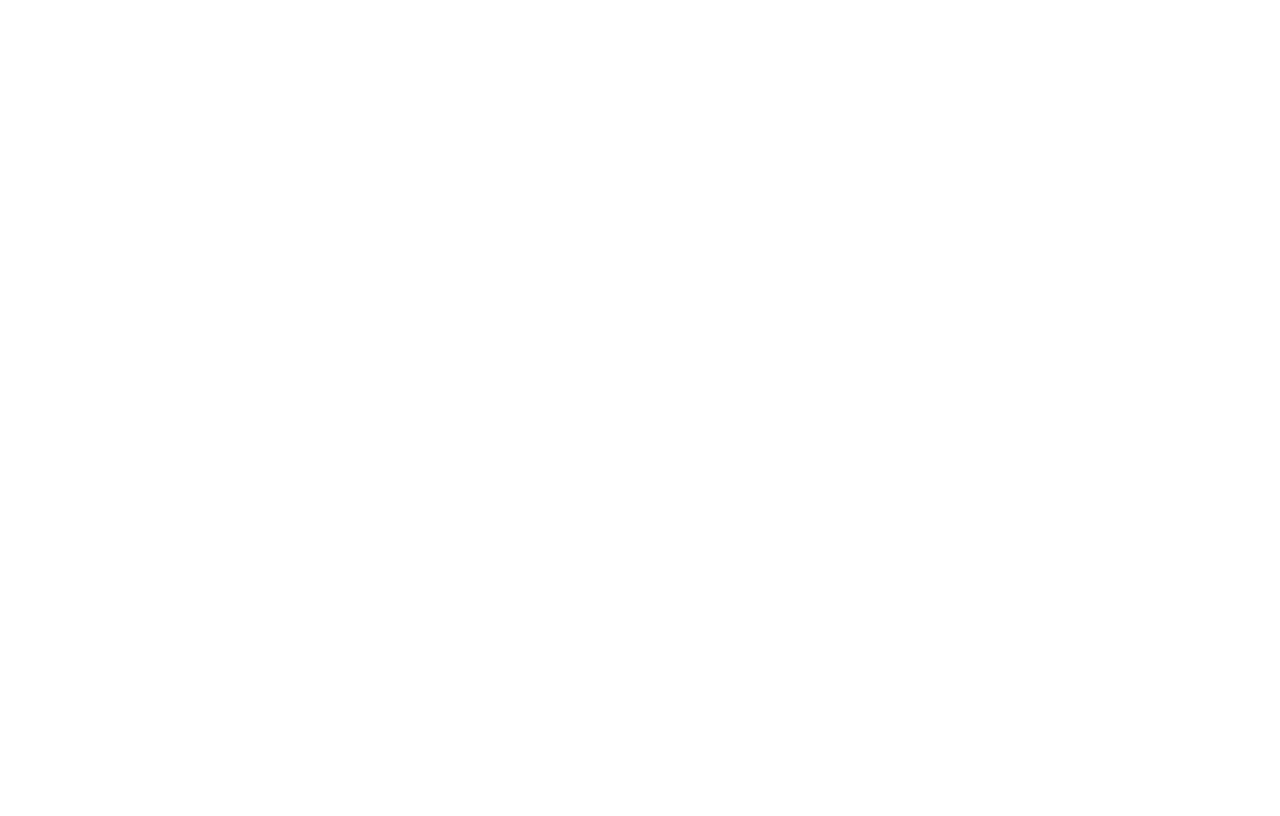
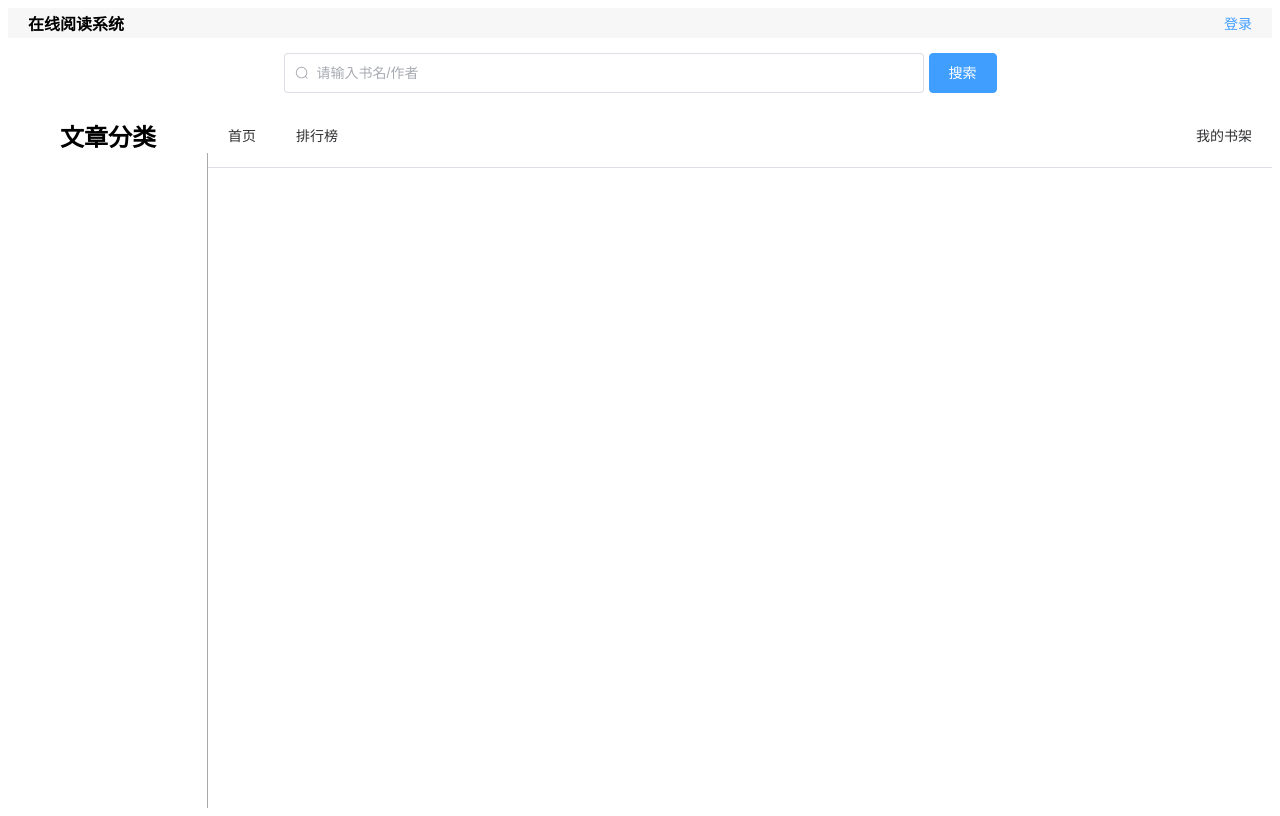
Before and after one commit to G-dddg/e-reading, a Vue app: page /books in a window 1280 px wide. Before the commit this address had no page. Built offline with nearby package versions, Linux system fonts and the light colour scheme; no server answers.

Commit message:
书城页面框架及静态跳转

```diff
--- a/package.json
+++ b/package.json
@@ -32,6 +32,7 @@
     "lint-staged": "^15.5.0",
     "pinia-plugin-persistedstate": "^4.2.0",
     "prettier": "3.5.3",
+    "sass": "^1.86.0",
     "unplugin-auto-import": "^19.1.1",
     "unplugin-vue-components": "^28.4.1",
     "vite": "^6.2.1",
--- a/src/api/user.js
+++ b/src/api/user.js
@@ -10,3 +10,5 @@
     userPassword,
     userSex
   })
+export const userGetInfoService = () => request.get('/user/info')
+export const userLogoutService = () => request.post('/user/logout')
--- a/src/router/index.js
+++ b/src/router/index.js
@@ -3,8 +3,9 @@
 const router = createRouter({
   history: createWebHistory(import.meta.env.BASE_URL),
   routes: [
-    { path: '/', redirect: '/login' },
-    { path: '/login', component: () => import('@/views/login/index.vue') }
+    { path: '/', redirect: '/books' },
+    { path: '/login', component: () => import('@/views/login/index.vue') },
+    { path: '/books', component: () => import('@/views/books/BookLayout.vue') }
   ]
 })
 
--- a/src/stores/modules/user.js
+++ b/src/stores/modules/user.js
@@ -1,6 +1,6 @@
 import { defineStore } from 'pinia'
 import { ref } from 'vue'
-
+import { userGetInfoService } from '@/api/user'
 export const useUserStore = defineStore(
   'user',
   () => {
@@ -25,6 +25,10 @@
       version: 0,
       vipTime: ''
     })
+    const getUserInfo = async () => {
+      const res = await userGetInfoService()
+      userInfo.value = res.data
+    }
     const setUserInfo = (newUserInfo) => {
       userInfo.value = newUserInfo
     }
@@ -46,7 +50,7 @@
       token,
       setTocken,
       removeToken,
-      userInfo,
+      getUserInfo,
       setUserInfo,
       removeUserInfo
     }
--- /dev/null
+++ b/src/utils/methods.js
@@ -0,0 +1,14 @@
+import { useUserStore } from '@/stores'
+import router from '@/router'
+import { ElMessageBox } from 'element-plus'
+
+export const confirmTocken = async () => {
+  if (!useUserStore.tocken) {
+    await ElMessageBox.confirm('您还未登录', '温馨提示', {
+      type: 'warning',
+      confirmButtonText: '去登录',
+      cancelButtonText: '返回'
+    })
+    router.push('/login')
+  }
+}
--- /dev/null
+++ b/src/views/books/BookLayout.vue
@@ -0,0 +1,167 @@
+<script setup>
+import {
+  Search,
+  CaretBottom,
+  User,
+  SwitchButton
+} from '@element-plus/icons-vue'
+import { onMounted } from 'vue'
+import { useUserStore } from '@/stores'
+import { useRouter } from 'vue-router'
+import { userLogoutService } from '@/api/user'
+import { confirmTocken } from '@/utils/methods'
+//获取用户信息
+const userStore = useUserStore()
+onMounted(() => {
+  if (!userStore.token) userStore.getUserInfo()
+  // userStore.userName = 'asdasd'
+})
+//路由
+const router = useRouter()
+//退出登录
+const handleLogout = async () => {
+  await ElMessageBox.confirm('你确认要进行退出么', '温馨提示', {
+    type: 'warning',
+    confirmButtonText: '确认',
+    cancelButtonText: '取消'
+  })
+  await userLogoutService()
+  userStore.removeUserInfo()
+  ElMessage.success('退出成功')
+  router.push('/login')
+}
+const handleSelect = (key) => {
+  if (key === 'bookshelf') {
+    confirmTocken()
+  }
+}
+//处理菜单
+</script>
+<template>
+  <el-container class="layout-container">
+    <el-header>
+      <div class="header">
+        <span><strong>在线阅读系统</strong></span>
+        <el-dropdown v-if="userStore.userName !== undefined">
+          <span class="el-dropdown__box">
+            <span>用户：{{ userStore.userName }}</span>
+            <el-icon><CaretBottom /></el-icon>
+          </span>
+          <template #dropdown>
+            <el-dropdown-menu>
+              <el-dropdown-item command="profile" :icon="User"
+                >个人中心</el-dropdown-item
+              >
+              <el-dropdown-item
+                @click="handleLogout"
+                command="logout"
+                :icon="SwitchButton"
+                >退出登录</el-dropdown-item
+              >
+            </el-dropdown-menu>
+          </template>
+        </el-dropdown>
+        <span v-else>
+          <el-link
+            type="primary"
+            :underline="false"
+            @click="router.push('/login')"
+            >登录</el-link
+          >
+        </span>
+      </div>
+      <div v-if="false" class="advertisement">广告暂位</div>
+      <div class="search">
+        <el-input
+          class="search-input"
+          :prefix-icon="Search"
+          placeholder="请输入书名/作者"
+        ></el-input>
+        <el-button type="primary" size="large">搜索</el-button>
+      </div>
+    </el-header>
+    <el-container>
+      <el-aside width="200px">
+        <div class="title"><strong>文章分类</strong></div>
+        <!-- 分类组件 -->
+        <div style="border-right: 1px solid darkgray; flex-grow: 1"></div>
+      </el-aside>
+      <el-container>
+        <el-header>
+          <el-menu
+            @select="handleSelect"
+            :ellipsis="false"
+            mode="horizontal"
+            default-active="0"
+          >
+            <el-menu-item index="home">
+              <span>首页</span>
+            </el-menu-item>
+            <el-menu-item index="rank">
+              <span>排行榜</span>
+            </el-menu-item>
+            <el-menu-item index="bookshelf">
+              <span>我的书架</span>
+            </el-menu-item>
+          </el-menu>
+        </el-header>
+        <el-main>
+          <router-view></router-view>
+        </el-main>
+      </el-container>
+    </el-container>
+  </el-container>
+</template>
+
+<style scoped>
+.layout-container {
+  height: 100vh;
+  width: auto;
+  background-color: #ffffff;
+  .el-header {
+    height: auto;
+    padding: 0;
+    .header {
+      padding: 3px 20px;
+      background-color: #f7f7f7;
+      align-items: center;
+      display: flex;
+      justify-content: space-between;
+      .el-dropdown__box {
+        display: flex;
+        align-items: center;
+        width: auto;
+        &:focus {
+          outline: none;
+        }
+      }
+    }
+    .advertisement {
+      height: 100px;
+      background-color: #409eff;
+    }
+    .search {
+      margin: 15px;
+      display: flex;
+      justify-content: center;
+      .search-input {
+        width: 50vw;
+        margin-right: 5px;
+      }
+    }
+  }
+  .el-aside {
+    display: flex;
+    flex-direction: column;
+    .title {
+      justify-content: center;
+      display: flex;
+      padding-top: 10px;
+      font-size: x-large;
+    }
+  }
+  .el-menu :nth-child(3) {
+    margin-left: auto;
+  }
+}
+</style>
--- a/src/views/login/index.vue
+++ b/src/views/login/index.vue
@@ -1,7 +1,7 @@
 <script setup>
 import { ref, watch } from 'vue'
 import { User, Lock } from '@element-plus/icons-vue'
-import { userLoginService } from '@/api/user'
+import { userLoginService, userRegisterService } from '@/api/user'
 import { useUserStore } from '@/stores'
 import { useRouter, useRoute } from 'vue-router'
 // 控制是否显示登录
@@ -65,15 +65,11 @@
   router.replace(url)
 }
 
-// 注册操作
-// const handleRegister = async () => {
-//   await formRef.value.validate()
-//   await userRegisterService(dataForm.value)
-//   isLogin.value = true
-// }
-const handleRegister = () => {
-  ElMessage.error('服务异常')
-  console.log('asd')
+//注册操作
+const handleRegister = async () => {
+  await formRef.value.validate()
+  await userRegisterService(dataForm.value)
+  isLogin.value = true
 }
 //清空表单
 watch(isLogin, () => {
```
Also changed, not shown: 1 other file (tests, documents, lock files or other folders).
